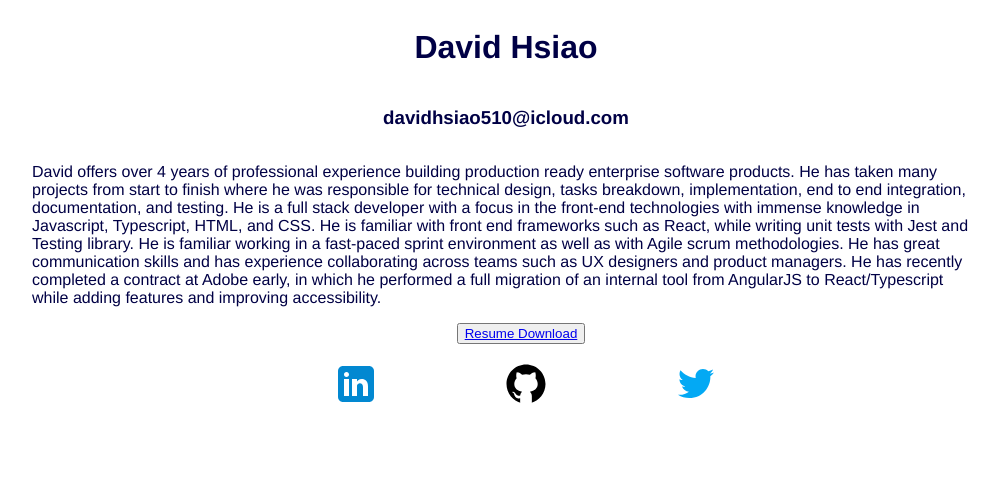
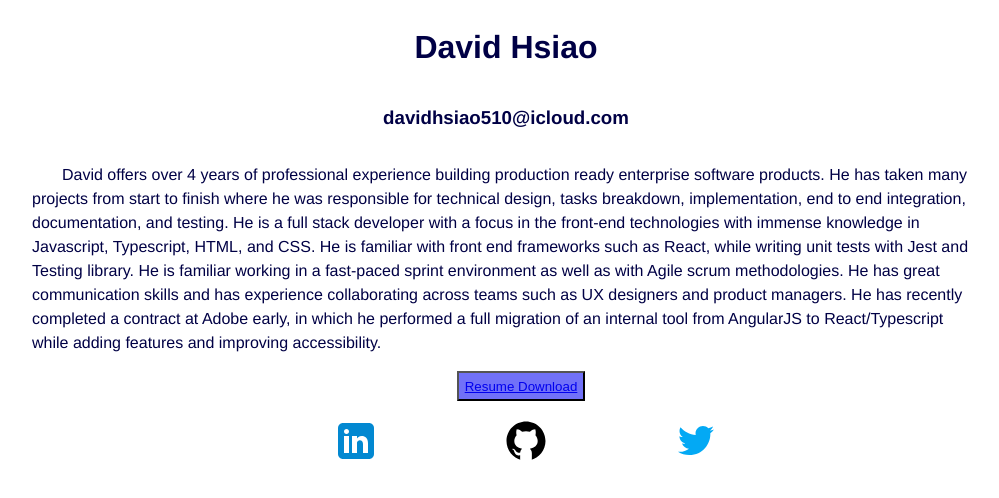
Before and after one commit to dhsiao510/dhsiao510.github.io, a React (Create React App) app: page / in a window 1280 px wide. Shown: the top 498 px of the page, without its empty margins (134-1133 px from the left). Built offline with nearby package versions, Linux system fonts and the light colour scheme.

Commit message:
minor styling

```diff
--- a/src/App.css
+++ b/src/App.css
@@ -19,9 +19,13 @@ html, body, #root {
 
 p {
   width: 75%;
+  text-indent: 30px;
+  line-height: 150%;
 }
 
 button {
+  height: 30px;
+  background-color: rgb(113, 113, 248);
   margin-left: 30px;
 }
 
```
